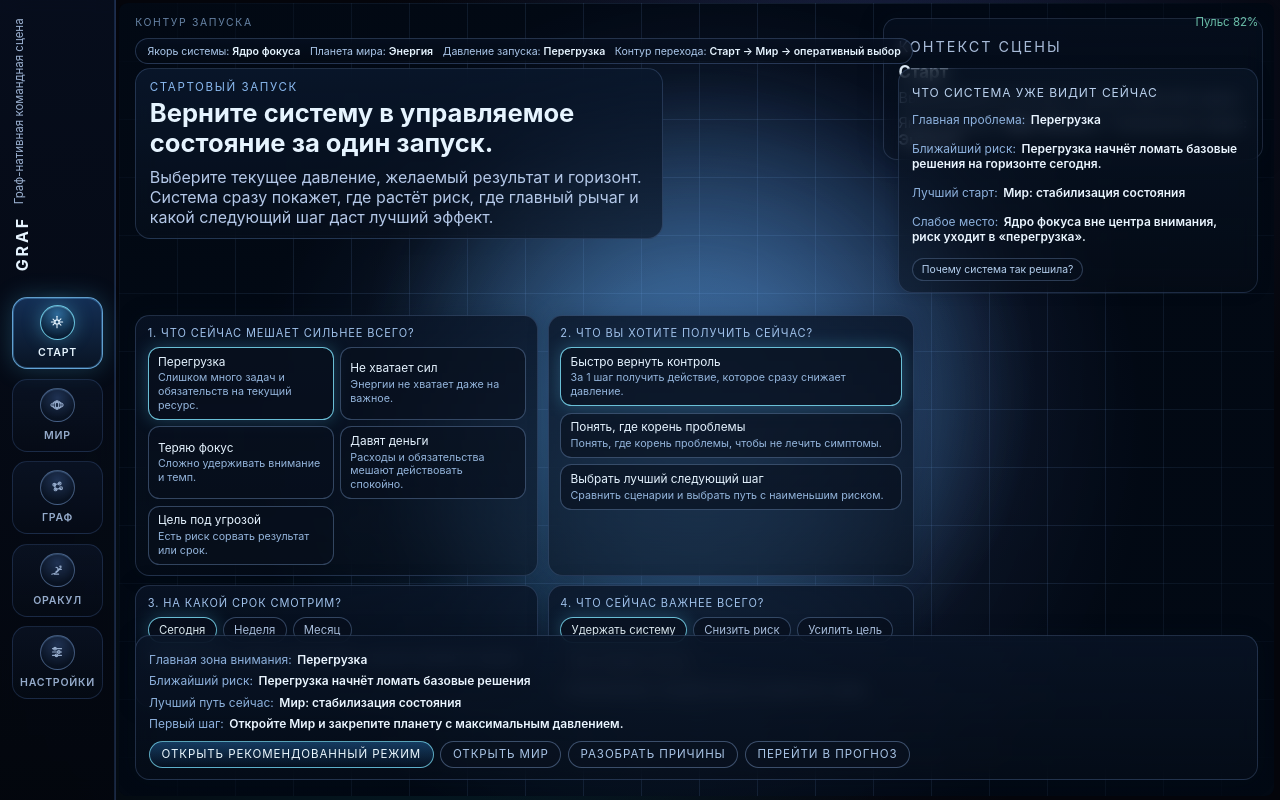
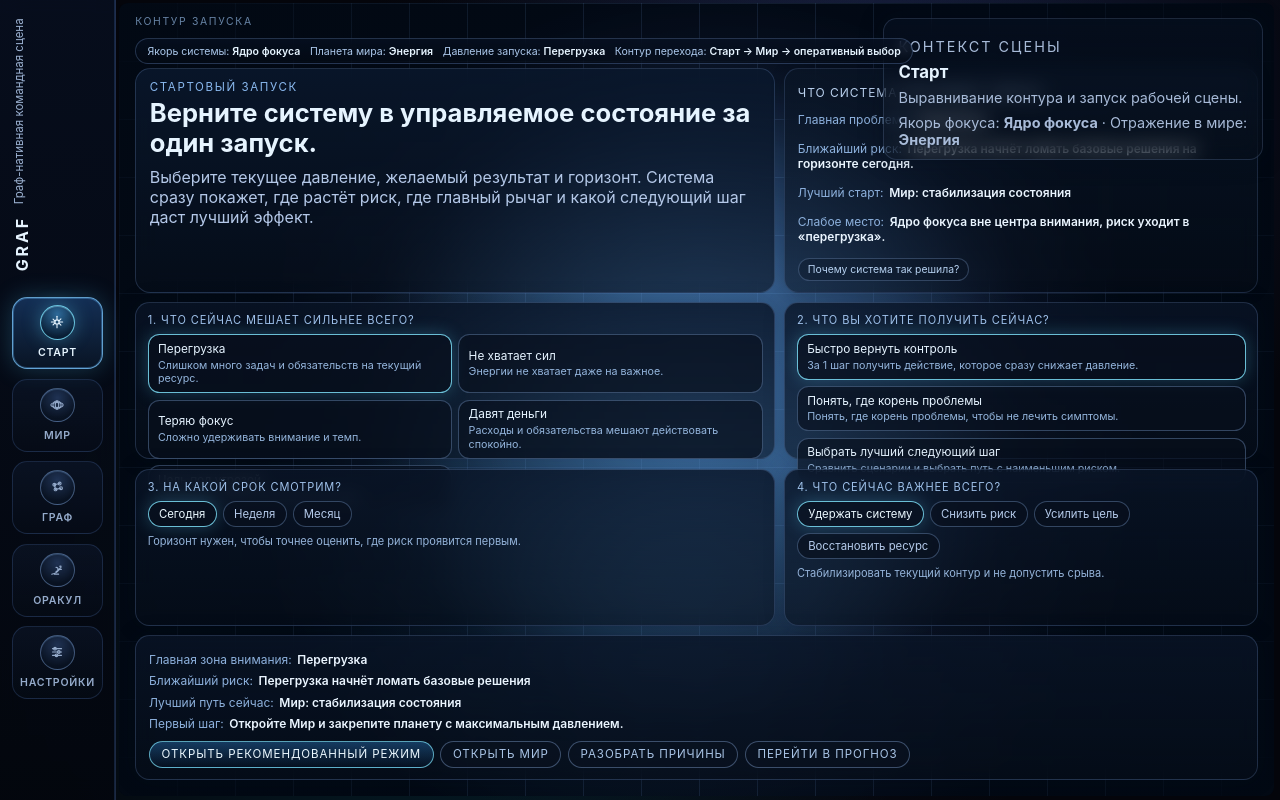
Before and after one commit to viktortown-ui/graf, a React (Vite) app: page / in a window 1280 px wide. Built offline with nearby package versions, Linux system fonts and the light colour scheme.

Commit message:
Fix Start scene layout into stable grid composition

```diff
--- a/src/app/shell/SceneViewport.tsx
+++ b/src/app/shell/SceneViewport.tsx
@@ -69,7 +69,7 @@ export const SceneViewport = ({ mode, sceneState, settingsState, onModeChange }:
         <div className="scene-core-glow" aria-hidden="true" />
         <header className="scene-hud">
           <p className="scene-hud-label">{signal.title}</p>
-          <p className="scene-hud-metric">Пульс {Math.round(signal.pulse * 100)}%</p>
+          {mode !== 'start' ? <p className="scene-hud-metric">Пульс {Math.round(signal.pulse * 100)}%</p> : null}
         </header>
         <div className="scene-anchor-memory" aria-live="polite">
           <p>Якорь системы: <strong>{sceneState.selectedGraphNode.name}</strong></p>
--- a/src/features/start/StartMode.tsx
+++ b/src/features/start/StartMode.tsx
@@ -145,7 +145,7 @@ export const StartMode = ({
       </section>
 
       <section className="start-launch-console" aria-label="Параметры стартового запуска">
-        <article className="start-control-panel">
+        <article className="start-control-panel start-control-panel-1">
           <header>
             <p>1. Что сейчас мешает сильнее всего?</p>
           </header>
@@ -168,7 +168,7 @@ export const StartMode = ({
           </div>
         </article>
 
-        <article className="start-control-panel compact">
+        <article className="start-control-panel start-control-panel-2 compact">
           <header>
             <p>2. Что вы хотите получить сейчас?</p>
           </header>
@@ -188,7 +188,7 @@ export const StartMode = ({
           </div>
         </article>
 
-        <article className="start-control-panel compact">
+        <article className="start-control-panel start-control-panel-3 compact">
           <header>
             <p>3. На какой срок смотрим?</p>
           </header>
@@ -207,7 +207,7 @@ export const StartMode = ({
           <p className="start-inline-help">Горизонт нужен, чтобы точнее оценить, где риск проявится первым.</p>
         </article>
 
-        <article className="start-control-panel compact">
+        <article className="start-control-panel start-control-panel-4 compact">
           <header>
             <p>4. Что сейчас важнее всего?</p>
           </header>
--- a/src/shared/theme/global.css
+++ b/src/shared/theme/global.css
@@ -310,17 +310,26 @@ button {
 
 
 .start-mode {
-  position: relative;
+  position: absolute;
+  inset: 0;
   width: 100%;
   height: 100%;
+  padding: 4.05rem 1rem 1.02rem;
+  display: grid;
+  grid-template-columns: minmax(0, 1.35fr) minmax(300px, 1fr);
+  grid-template-areas:
+    'brief output'
+    'q1 q2'
+    'q3 q4'
+    'verdict verdict';
+  grid-template-rows: auto minmax(0, 1fr) minmax(0, 1fr) auto;
+  gap: 0.58rem;
+  align-content: stretch;
+  overflow: auto;
 }
 
 .start-brief {
-  position: absolute;
-  left: 1rem;
-  top: 4.05rem;
-  max-width: 33rem;
-  z-index: 4;
+  grid-area: brief;
   padding: 0.7rem 0.85rem;
   border: 1px solid rgba(141, 181, 246, 0.2);
   border-radius: 0.96rem;
@@ -339,11 +348,9 @@ button {
 }
 
 .start-system-output {
-  position: absolute;
-  right: 1rem;
-  top: 4.05rem;
-  width: min(360px, 33vw);
-  z-index: 4;
+  grid-area: output;
+  width: 100%;
+  min-width: 0;
   padding: 0.68rem 0.78rem;
   border-color: rgba(141, 181, 246, 0.16);
   background: linear-gradient(180deg, rgba(10, 22, 39, 0.72), rgba(7, 14, 25, 0.48));
@@ -413,19 +420,18 @@ button {
 }
 
 .start-launch-console {
-  position: absolute;
-  left: 1rem;
-  right: 22.5rem;
-  bottom: 5.55rem;
-  z-index: 4;
-  display: grid;
-  grid-template-columns: 1.1fr 1fr;
-  gap: 0.58rem;
+  display: contents;
 }
 
 .start-control-panel {
   padding: 0.62rem 0.72rem;
+  min-width: 0;
 }
+
+.start-control-panel-1 { grid-area: q1; }
+.start-control-panel-2 { grid-area: q2; }
+.start-control-panel-3 { grid-area: q3; }
+.start-control-panel-4 { grid-area: q4; }
 
 .start-control-panel.compact {
   min-height: 0;
@@ -510,12 +516,14 @@ button {
 }
 
 .start-verdict {
-  position: absolute;
-  left: 1rem;
-  right: 1rem;
-  bottom: 1.02rem;
-  z-index: 4;
+  grid-area: verdict;
   padding: 0.66rem 0.8rem;
+}
+
+@media (max-width: 1220px) {
+  .start-mode {
+    grid-template-columns: minmax(0, 1fr) minmax(280px, 0.92fr);
+  }
 }
 
 .start-launch-row {
```
